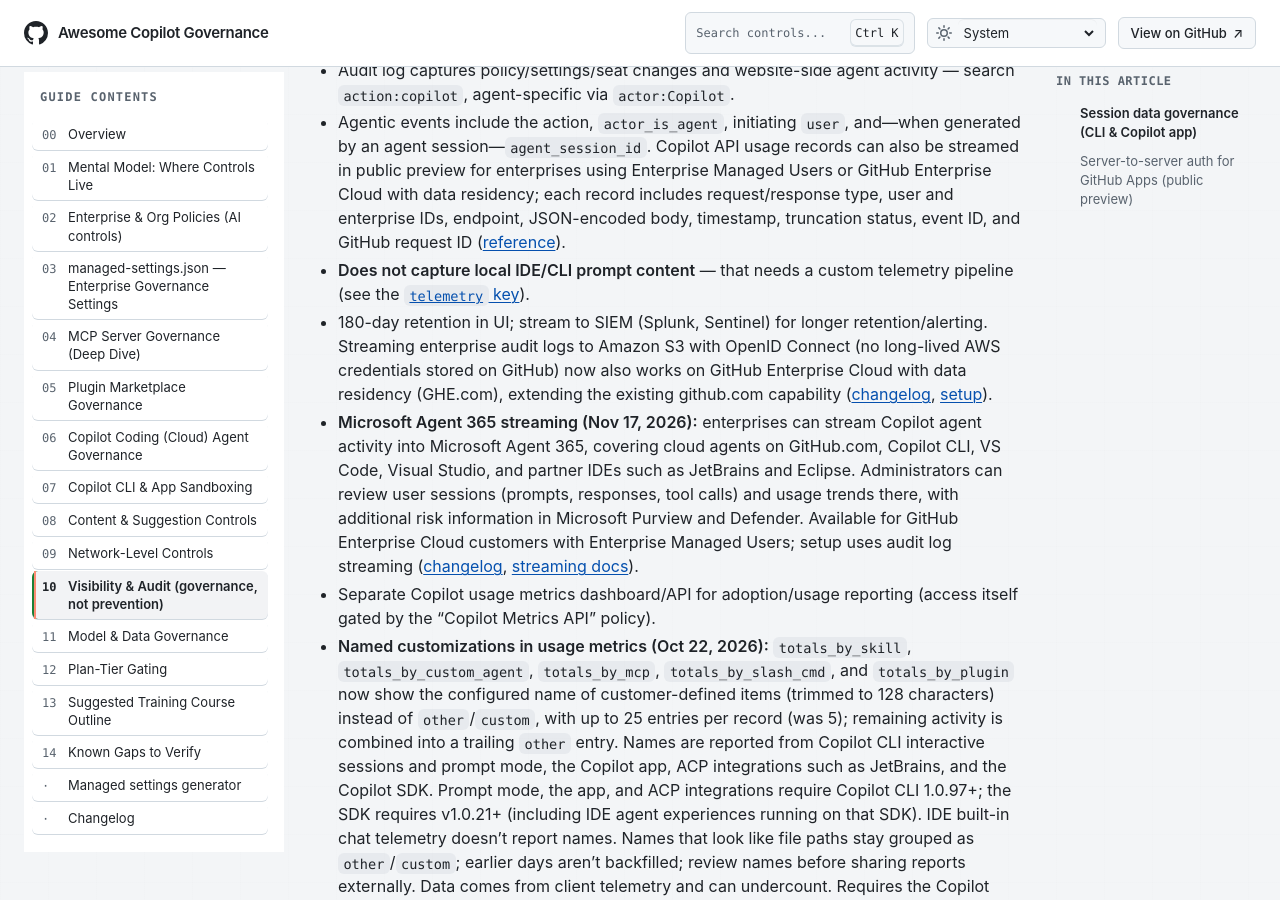
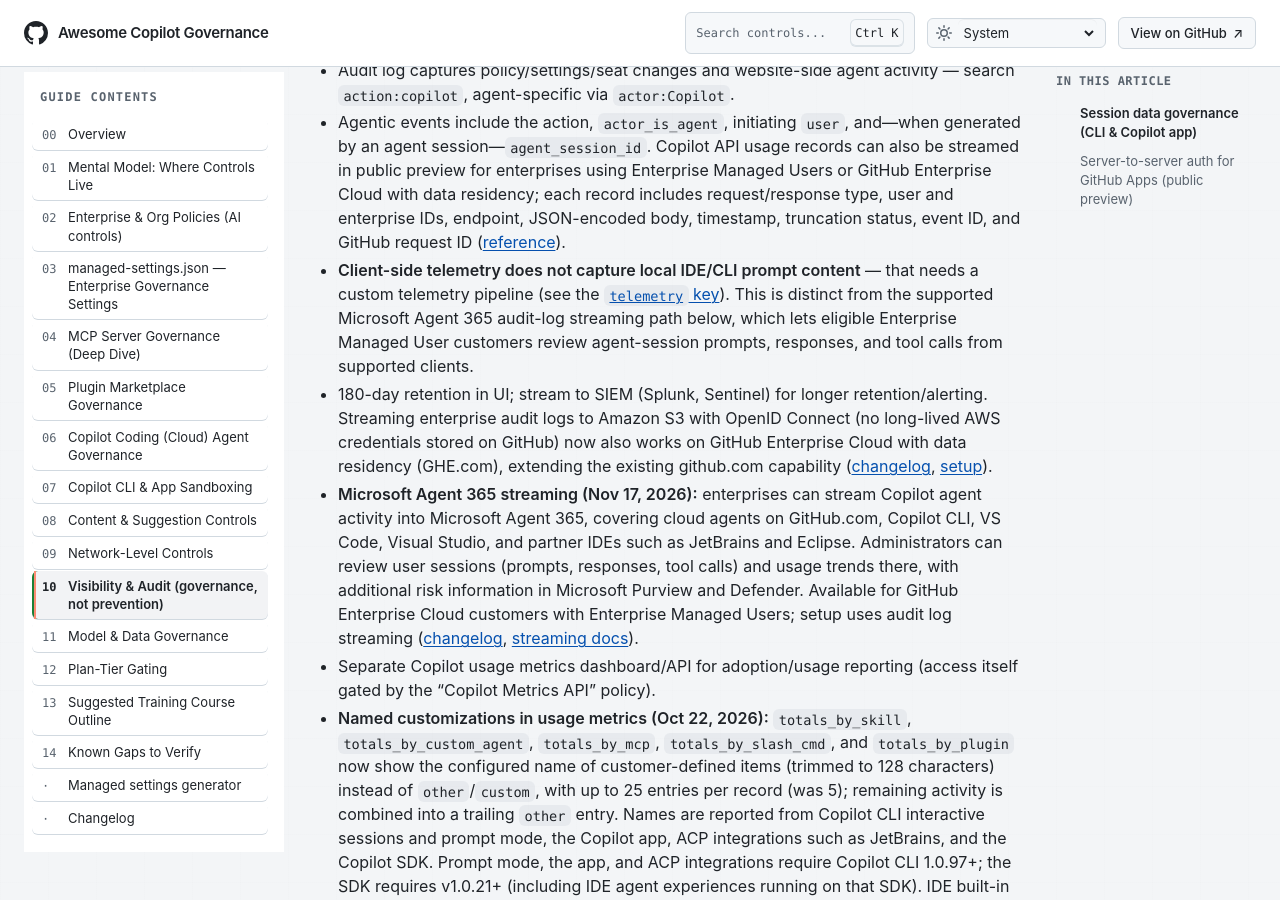
Before and after one commit to beardofedu/copilot-governance-training, a Jekyll site: the page built from docs/sections/audit-visibility.md, in a window 1280 px wide and 900 px high, scrolled down 366 px. Built offline with Jekyll 4.4.1, drawn with Linux system fonts in a browser that asks for light colours.

Commit message:
Clarify Copilot audit streaming and Entra eligibility
Co-authored-by: copilot-swe-agent[bot] <198982749+Copilot@users.noreply.github.com>

```diff
--- a/docs/sections/audit-visibility.md
+++ b/docs/sections/audit-visibility.md
@@ -15,7 +15,7 @@ last_reviewed: 2026-11-07
 
 - Audit log captures policy/settings/seat changes and website-side agent activity — search `action:copilot`, agent-specific via `actor:Copilot`.
 - Agentic events include the action, `actor_is_agent`, initiating `user`, and—when generated by an agent session—`agent_session_id`. Copilot API usage records can also be streamed in public preview for enterprises using Enterprise Managed Users or GitHub Enterprise Cloud with data residency; each record includes request/response type, user and enterprise IDs, endpoint, JSON-encoded body, timestamp, truncation status, event ID, and GitHub request ID ([reference](https://docs.github.com/en/copilot/reference/agentic-audit-log-events)).
-- **Does not capture local IDE/CLI prompt content** — that needs a custom telemetry pipeline (see the [`telemetry` key]({{ '/sections/managed-settings/#telemetry-capture-controls' | relative_url }})).
+- **Client-side telemetry does not capture local IDE/CLI prompt content** — that needs a custom telemetry pipeline (see the [`telemetry` key]({{ '/sections/managed-settings/#telemetry-capture-controls' | relative_url }})). This is distinct from the supported Microsoft Agent 365 audit-log streaming path below, which lets eligible Enterprise Managed User customers review agent-session prompts, responses, and tool calls from supported clients.
 - 180-day retention in UI; stream to SIEM (Splunk, Sentinel) for longer retention/alerting. Streaming enterprise audit logs to Amazon S3 with OpenID Connect (no long-lived AWS credentials stored on GitHub) now also works on GitHub Enterprise Cloud with data residency (GHE.com), extending the existing github.com capability ([changelog](https://github.blog/changelog/2026-11-19-s3-audit-log-streaming-with-openid-connect-expands-to-ghe-com), [setup](https://docs.github.com/enterprise-cloud@latest/admin/monitoring-activity-in-your-enterprise/reviewing-audit-logs-for-your-enterprise/streaming-the-audit-log-for-your-enterprise#setting-up-streaming-to-s3-with-openid-connect)).
 - **Microsoft Agent 365 streaming (Nov 17, 2026):** enterprises can stream Copilot agent activity into Microsoft Agent 365, covering cloud agents on GitHub.com, Copilot CLI, VS Code, Visual Studio, and partner IDEs such as JetBrains and Eclipse. Administrators can review user sessions (prompts, responses, tool calls) and usage trends there, with additional risk information in Microsoft Purview and Defender. Available for GitHub Enterprise Cloud customers with Enterprise Managed Users; setup uses audit log streaming ([changelog](https://github.blog/changelog/2026-11-17-monitor-github-copilot-activity-through-microsoft-agent-365), [streaming docs](https://docs.github.com/enterprise-cloud@latest/admin/monitoring-activity-in-your-enterprise/reviewing-audit-logs-for-your-enterprise/streaming-the-audit-log-for-your-enterprise)).
 - Separate Copilot usage metrics dashboard/API for adoption/usage reporting (access itself gated by the "Copilot Metrics API" policy).
```
Also changed, not shown: other parts of docs/sections/audit-visibility.md (+1 -1 lines), docs/sections/enterprise-org-policies.md (+2 -2 lines).
